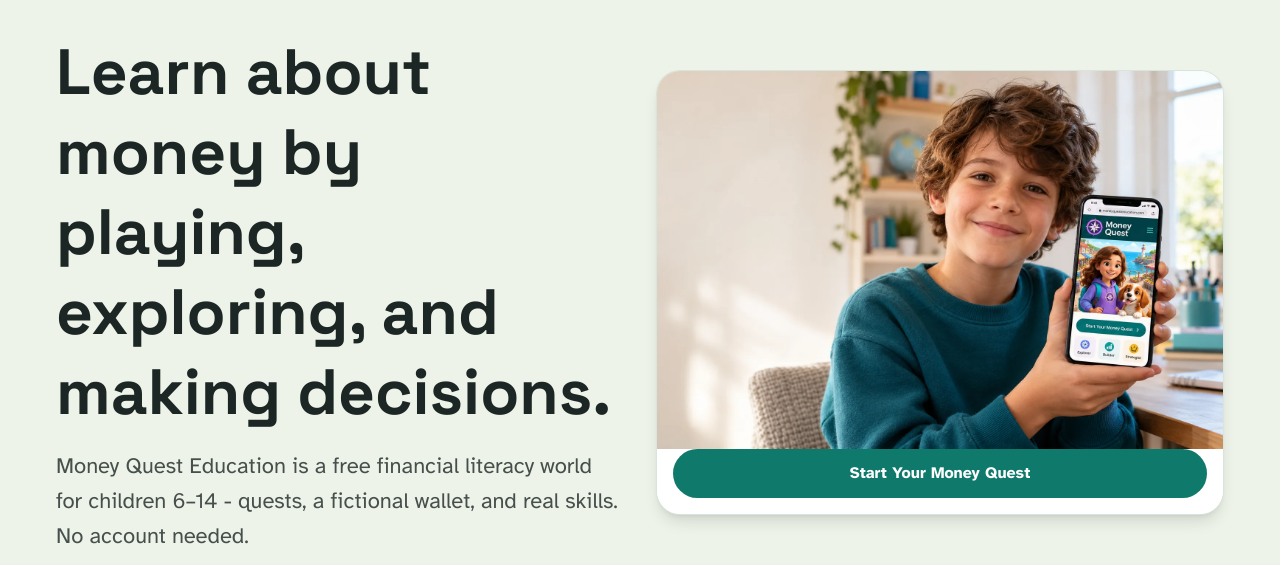
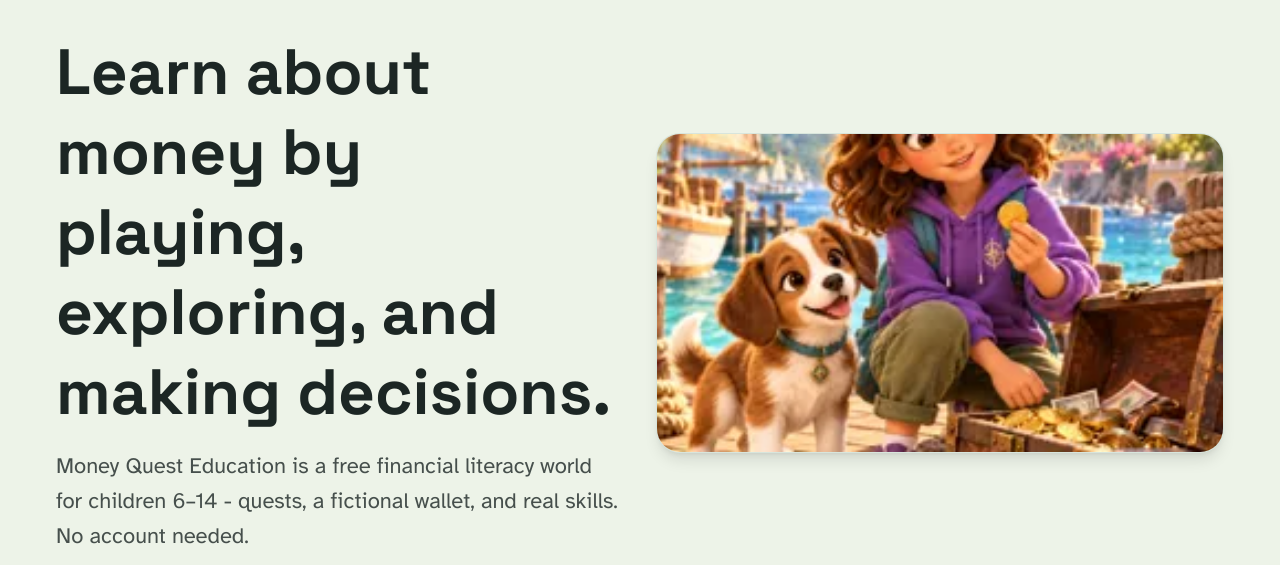
Before and after one commit to laviniamoraru28-creator/money-quest, a Next.js app: page /en in a window 1280 px wide. Shown: the part 131-696 px from the top of the page. Built offline with nearby package versions, Linux system fonts and the light colour scheme; no server answers.

Commit message:
feat(hero): replace static family image with accessible living world video component

```diff
--- a/src/app/[locale]/page.tsx
+++ b/src/app/[locale]/page.tsx
@@ -1,4 +1,5 @@
 import Image from "next/image";
+import { LivingWorldHero } from "@/components/LivingWorldHero";
 import { HomepageMissionPreview } from "@/components/HomepageMissionPreview";
 import {ChooseLearningLevelLink} from "@/components/ChooseLearningLevelLink";
 import {certificateJourneyCopy} from "@/content/certificate-journey-copy";
@@ -41,15 +42,7 @@ export default async function LandingPage({ params }: { params: Promise<{ locale
               </p>
 
             </div>
-            <div className="relative overflow-hidden rounded-3xl border border-teal/15 bg-cream shadow-lg">
-              <picture data-homepage-hero>
-                <source media="(max-width: 767px)" srcSet="/images/money-quest/homepage-family-v2-mobile.webp" />
-                <Image unoptimized src="/images/money-quest/homepage-family-v2.webp"
-                  alt={t("landing.heroImageAlt")} width={1536} height={1024} priority
-                  className="h-auto w-full object-cover" />
-              </picture>
-              <div className="bg-white px-4 pb-4"><Link href="/play" className="inline-flex min-h-12 w-full items-center justify-center rounded-xl bg-teal px-5 py-3 text-center font-bold text-white hover:bg-teal/90">{t("landing.ctaGetStartedFree")}</Link></div>
-            </div>
+            <LivingWorldHero locale={locale} />
           </div>
         </section>
 
```
